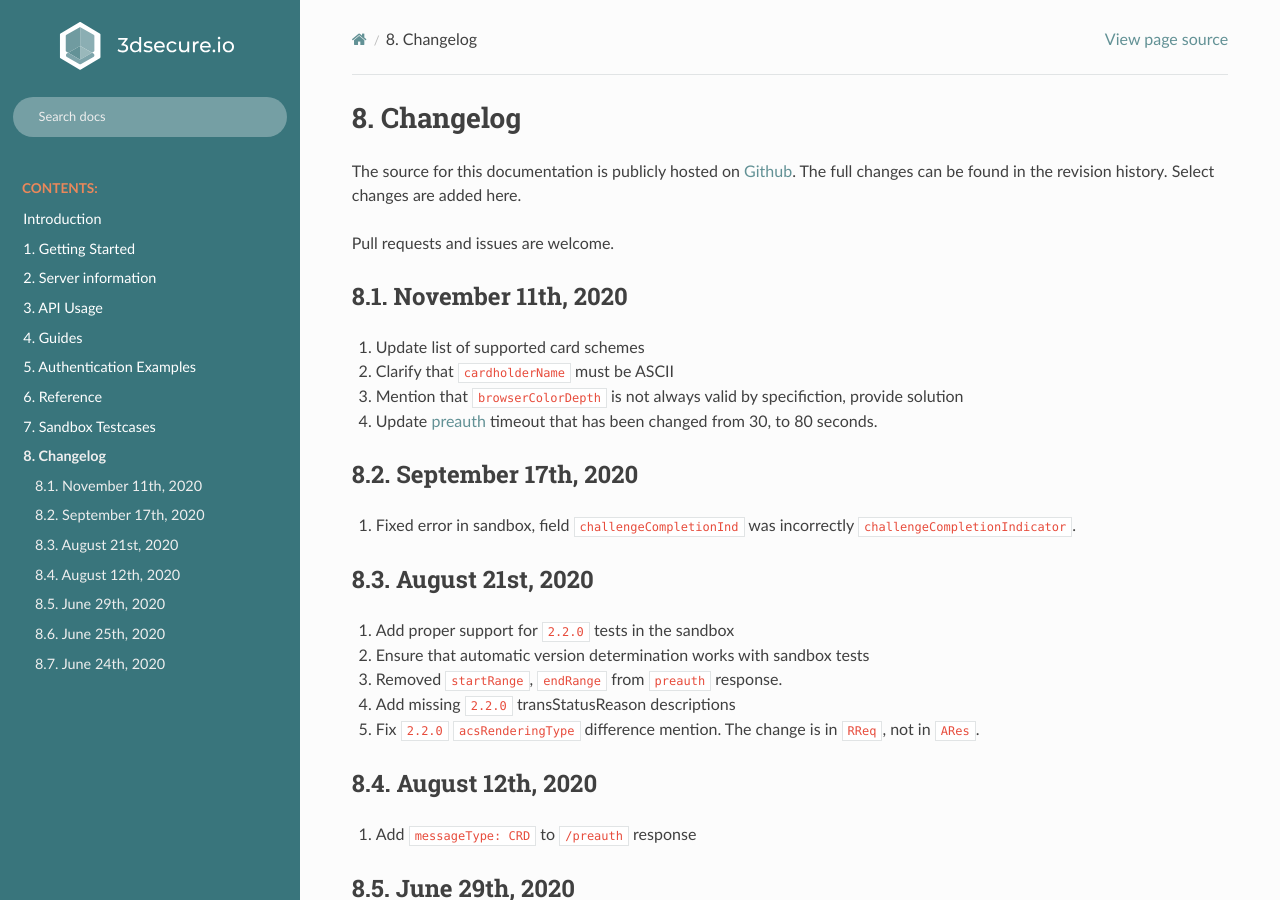
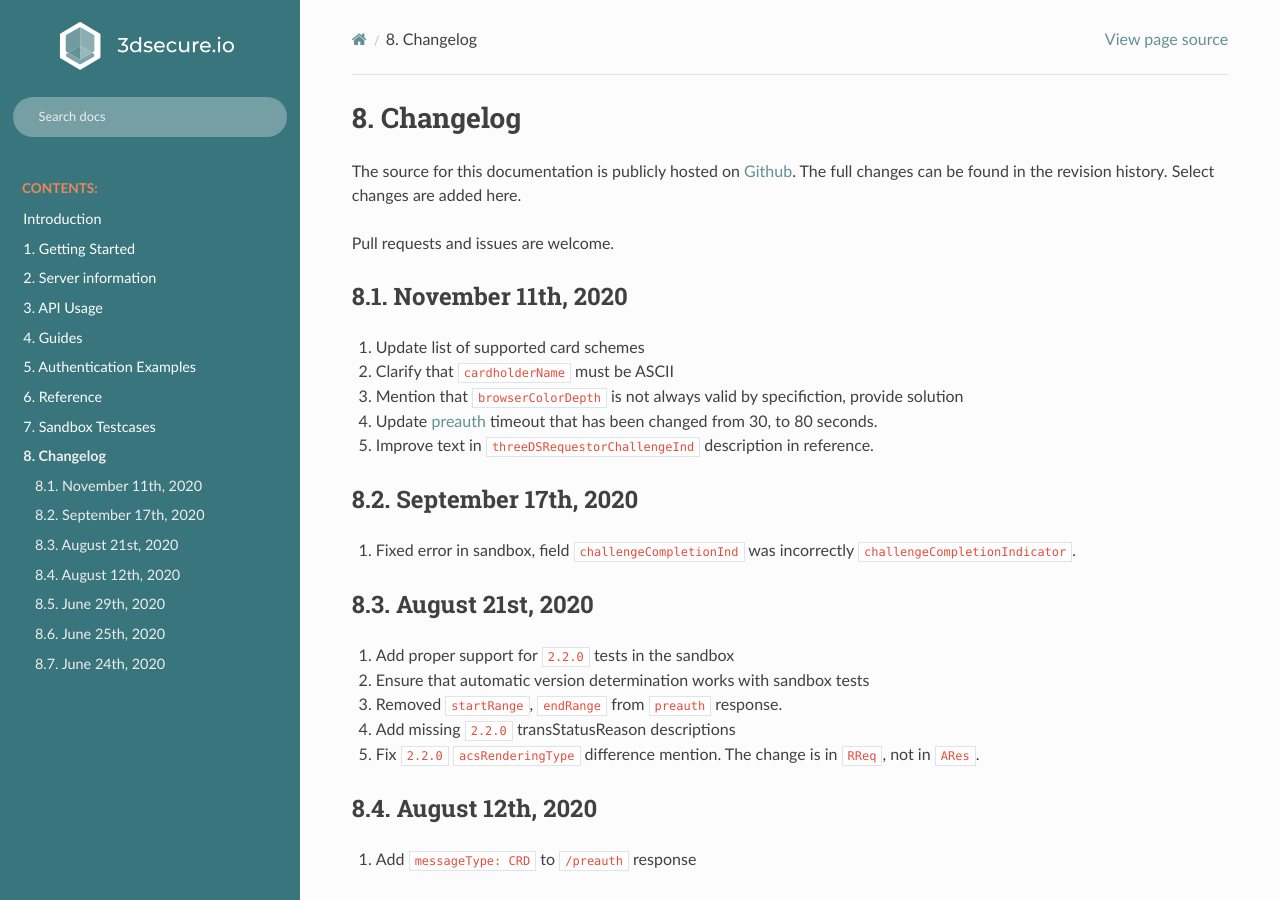
Before and after one commit to clearhaus/3DSv2-api-documentation, a Sphinx documentation site: the page built from source/changelog.rst, in a window 1280 px wide and 900 px high. Built offline with Sphinx 7.4.7 and the Read the Docs theme 2.0.0, drawn with Linux system fonts in a browser that asks for light colours.

Commit message:
Add 3DSReqChallengeInd PSD2 compliance description

```diff
--- a/source/_static/areq_210.html
+++ b/source/_static/areq_210.html
@@ -2983,7 +2983,7 @@
 </div>
 </div>
 </div>
-<div class='argdesc'><div class='description'>Indicates whether a challenge is requested for this transaction. For example: For 01-PA, a 3DS Requestor may have concerns about the transaction, and request a challenge. For 02-NPA, a challenge may be necessary when adding a new card to a wallet. For local/regional mandates or other variables.</div>
+<div class='argdesc'><div class='description'>Indicates whether a challenge is requested for this transaction. For example: 1) For 01-PA, a 3DS Requestor may have concerns about the transaction, and request a challenge. 2) For 02-NPA, a challenge may be necessary when adding a new card to a wallet. 3) For local/regional mandates or other variables, this includes sending '04', requiring challenge for PSD2 compliance.</div>
 <p class='enumDescriptionHeader'>Meaning of values:</p>
 <table class='enumDescription'>
 <tr class='enumEntry'>
--- a/source/_static/areq_220.html
+++ b/source/_static/areq_220.html
@@ -3352,7 +3352,7 @@
 </div>
 </div>
 </div>
-<div class='argdesc'><div class='description'>Indicates whether a challenge is requested for this transaction. For example: For 01-PA, a 3DS Requestor may have concerns about the transaction, and request a challenge. For 02-NPA, a challenge may be necessary when adding a new card to a wallet. For local/regional mandates or other variables.</div>
+<div class='argdesc'><div class='description'>Indicates whether a challenge is requested for this transaction. For example: 1) For 01-PA, a 3DS Requestor may have concerns about the transaction, and request a challenge. 2) For 02-NPA, a challenge may be necessary when adding a new card to a wallet. 3) For local/regional mandates or other variables, this includes sending '04', requiring challenge for PSD2 compliance.</div>
 <p class='enumDescriptionHeader'>Meaning of values:</p>
 <table class='enumDescription'>
 <tr class='enumEntry'>
--- a/source/changelog.rst
+++ b/source/changelog.rst
@@ -18,6 +18,7 @@
 #. Clarify that ``cardholderName`` must be ASCII
 #. Mention that ``browserColorDepth`` is not always valid by specifiction, provide solution
 #. Update :ref:`preauth <preauth-success>` timeout that has been changed from 30, to 80 seconds.
+#. Improve text in ``threeDSRequestorChallengeInd`` description in reference.
 
 September 17th, 2020
 ********************
```
